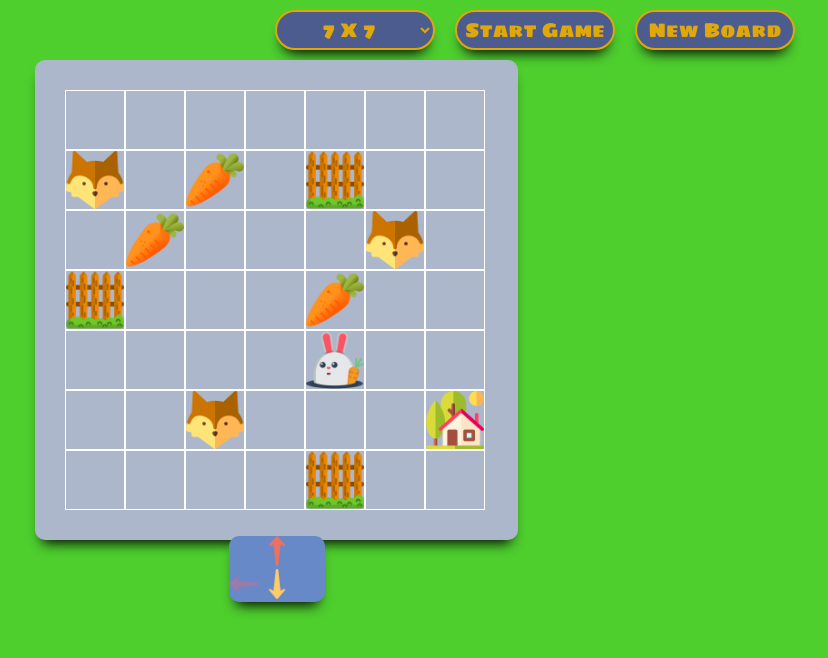
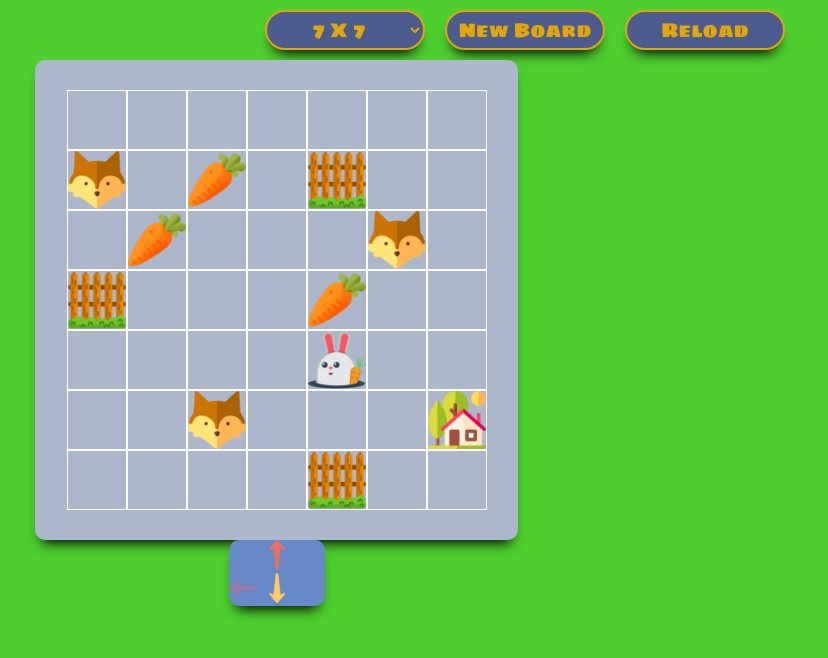
Before and after one commit to Tigran1991/Rabbit-And-Wolves_Game-V2, a plain HTML site: page index.html in a window 1280 px wide. Both pictures are taken after a click on the button "New Board". Shown: the whole page, without its empty margins (105-933 px from the left). Drawn offline with Linux system fonts and the light colour scheme; a web font is replaced by a local one.

Commit message:
second refactoring on project

```diff
--- a/app.js
+++ b/app.js
@@ -1,10 +1,10 @@
-const startBtn = document.querySelector(".start-btn");
+const reloadBtn = document.querySelector(".reload-btn");
 const newBoardBtn = document.querySelector('.new-board-btn');
 const container = document.getElementById("container");
 const boardField = document.querySelector('.board-field');
 
 let cellWidth = 69;
-let boardHeight = 92;
+let boardHeight = 90;
 
 let currentMatrix;
 let playfieldSize;
@@ -65,6 +65,10 @@ const characterItems = {
   4: "fenceCell",
   5: "carrotCell",
 };
+
+reloadBtn.addEventListener('click', function (){
+  location.reload();
+})
 
 newBoardBtn.addEventListener("click", function () {
   newBoard();
@@ -158,7 +162,7 @@ function drawPlayfield() {
   makePlayfield();
   makeMoveButtonsDiv();
   board.appendChild(playfield);
-  board.appendChild(moveButtons);
+  playfield.appendChild(moveButtons);
   makeMoveButtons(moveingToRight, "move-right", rabbitMove);
   makeMoveButtons(moveingToDown, "move-bottom", rabbitMove);
   makeMoveButtons(moveingToLeft, "move-left", rabbitMove);
--- a/index.html
+++ b/index.html
@@ -16,8 +16,8 @@
                     <option value = 8>8 X 8</option>
                     <option value = 9>9 X 9</option>
                 </select>
-                <button class="start-btn">Start Game</button>
                 <button class="new-board-btn">New Board</button>
+                <button class="reload-btn">Reload</button>
             </div>
             <div class="board-field"></div>
         </div>
--- a/style.css
+++ b/style.css
@@ -54,7 +54,7 @@
     background-color: rgb(5, 23, 92);
 }
 
-.start-btn{
+.new-board-btn{
     width: 160px;
     height: 40px;
     background-color: #fff;
@@ -73,7 +73,7 @@
     box-shadow: 0px 10px 13px -7px #000000, 5px 5px 15px 5px rgba(0,0,0,0);
 }
 
-.new-board-btn{
+.reload-btn{
     width: 160px;
     height: 40px;
     background-color: #fff;
@@ -81,6 +81,7 @@
     border: 2px solid rgb(224, 167, 9);
     border-radius: 20px;
     margin-top: 10px;
+    margin-right: 20px;
     font-size: 20px;
     background-color: rgb(76, 92, 143);
     cursor: pointer;
@@ -91,7 +92,7 @@
     box-shadow: 0px 10px 13px -7px #000000, 5px 5px 15px 5px rgba(0,0,0,0);
 }
 
-.start-btn:hover{
+.reload-btn:hover{
     background-color: rgb(5, 23, 92);
 }
 
@@ -111,15 +112,15 @@
     align-items: center;
     flex-wrap: wrap;
     position: relative;
-    /* height: 600px; */
-    /* width: 100vw;
-    height: 100vh; */
+    margin-right: 40px;
 }
 
 .playfield{
     display: flex;
     flex-direction: row;
+    justify-content: center;
     flex-wrap: wrap;
+    position: relative;
     margin-top: 10px;
     background-color: rgb(172, 183, 204);
     -webkit-box-shadow: 0px 10px 13px -7px #000000, 5px 5px 15px 5px rgba(0,0,0,0);
@@ -133,7 +134,7 @@
 .side-buttons{
     display: flex;
     position: absolute;
-    bottom: 0px;
+    bottom: -66px;
     width: 96px;
     height: 66px;
     background-color: rgb(103, 137, 199);
```
